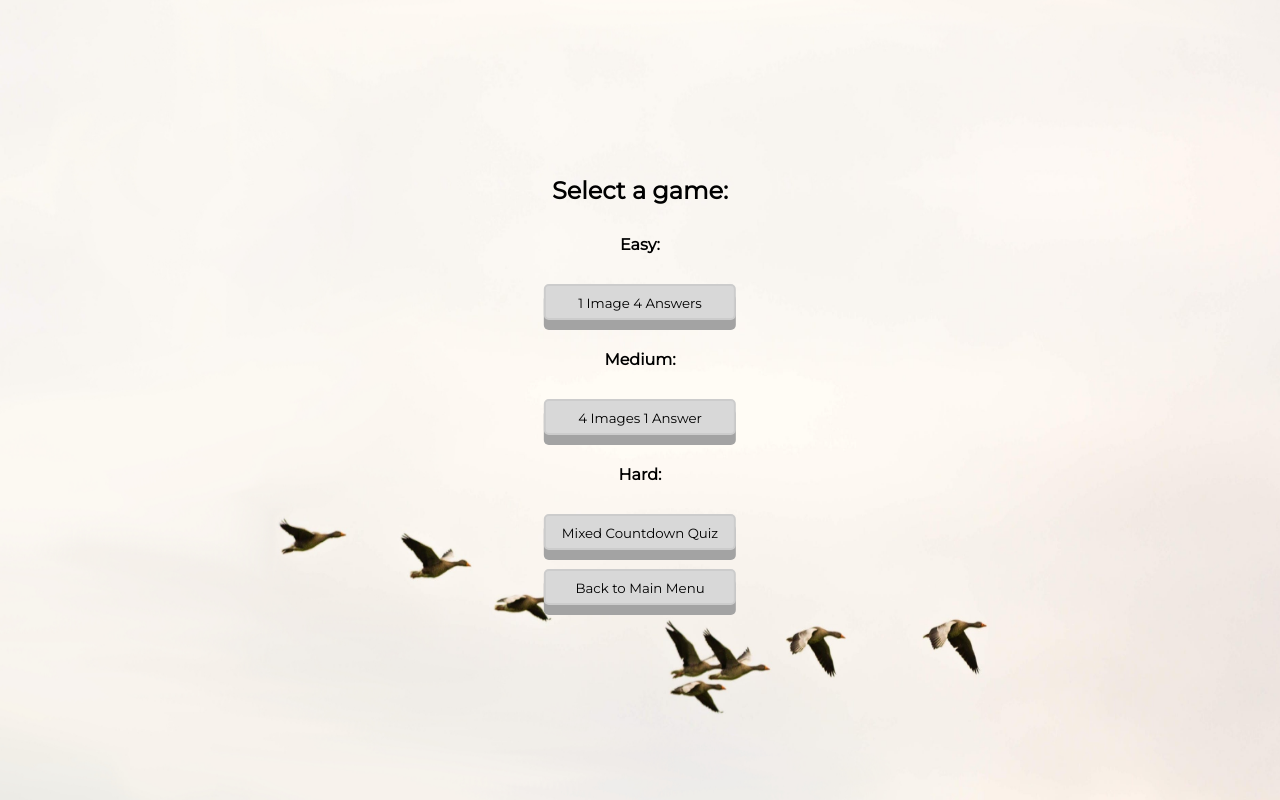
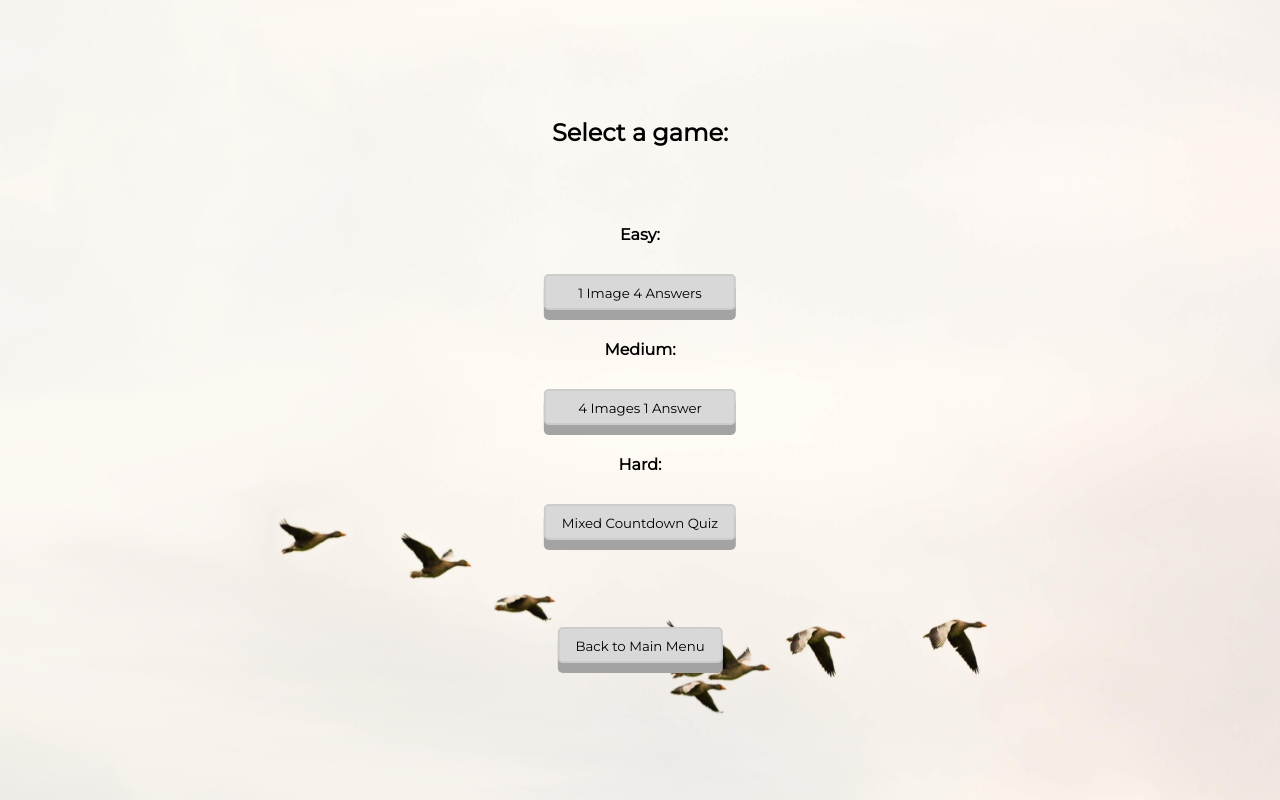
Before and after one commit to morgan-sam/Bird_Quiz, a website built with webpack: page src/index.html in a window 1280 px wide. Both pictures are taken after a click on the button "Start". Built offline with nearby package versions, Linux system fonts and the light colour scheme; no server answers.

Commit message:
fixed spacing in select quiz menu

```diff
--- a/scss/main.scss
+++ b/scss/main.scss
@@ -384,3 +384,13 @@ h4 {
         }
     }
 }
+
+#quizSelectMenu {
+    > div > div {
+        &:first-child,
+        &:last-child {
+            margin-top: 3rem;
+            margin-bottom: 3rem;
+        }
+    }
+}
--- a/src/index.html
+++ b/src/index.html
@@ -31,7 +31,9 @@
 
         <div id="quizSelectMenu" class="menu fade-in">
             <div class="center">
-                <h2 id="quizSelectTitle">Select a game:</h2>
+                <div class="titleContainer">
+                    <h2 id="quizSelectTitle">Select a game:</h2>
+                </div>
                 <div id="quizSelectButtons" class="buttonContainer">
                     <h4>Easy:</h4>
                     <button id="fourAnsOneImgBtn">1 Image 4 Answers</button>
@@ -41,6 +43,8 @@
                     <button id="mixedCountdownQuizBtn">
                         Mixed Countdown Quiz
                     </button>
+                </div>
+                <div class="buttonContainer">
                     <button
                         value="mainMenu"
                         class="navBtn"
```
Also changed, not shown: src/css/main.css.
